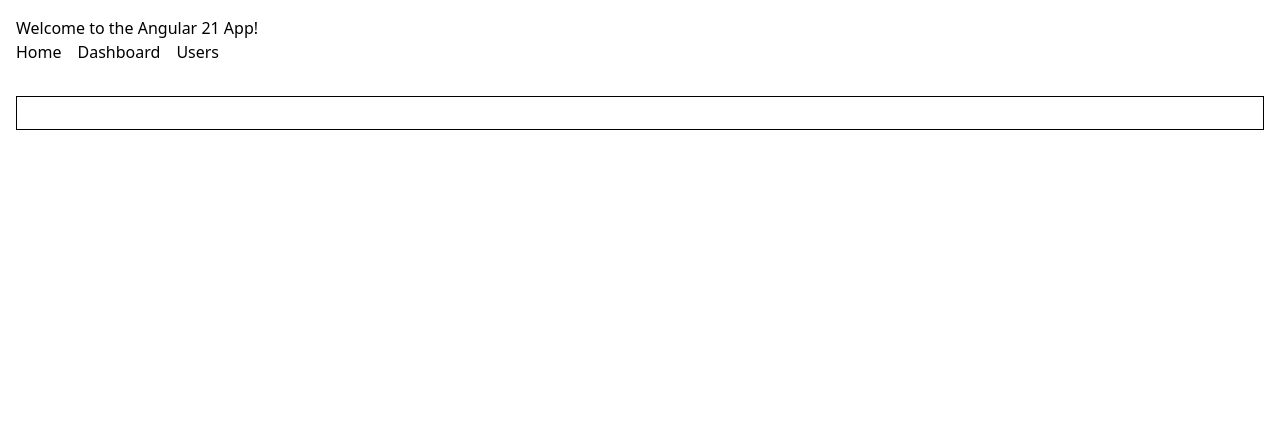
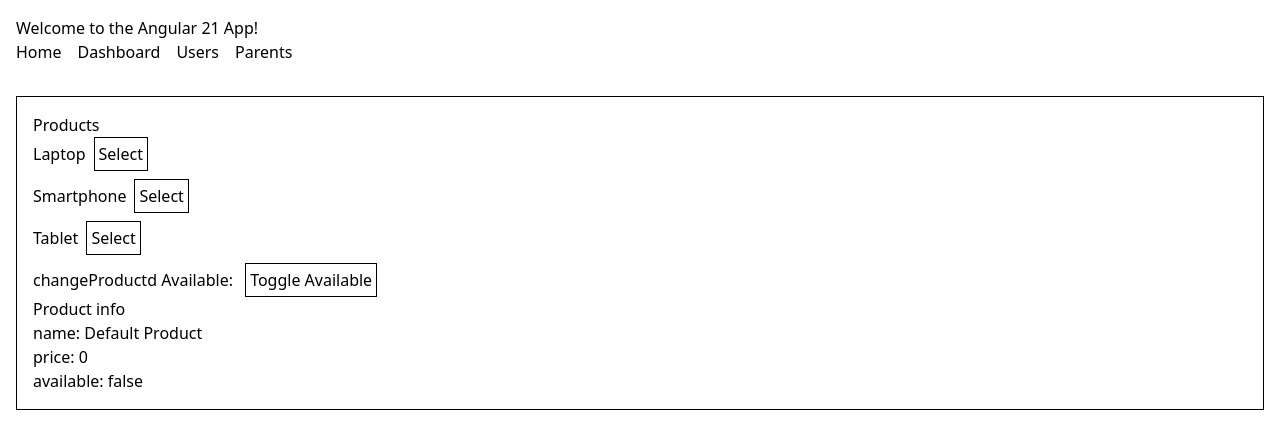
Before and after one commit to llccing-demo/angular-21, an Angular app: page /parents in a window 1280 px wide. Before the commit this address led to /. Shown: the top 448 px of the page. Built offline with nearby package versions, Linux system fonts and the light colour scheme.

Commit message:
feat: signal as input

```diff
--- a/src/app/app.html
+++ b/src/app/app.html
@@ -13,6 +13,10 @@
       <li>
         <a routerLink="/users">Users</a>
       </li>
+
+      <li>
+        <a routerLink="/parents">Parents</a>
+      </li>
     </ul>
 </div>
 
--- a/src/app/app.routes.ts
+++ b/src/app/app.routes.ts
@@ -3,5 +3,6 @@ import { Routes } from '@angular/router';
 export const routes: Routes = [
     { path: '', loadComponent: () => import('./pages/home/home').then(m => m.Home) },
     { path: 'dashboard', loadComponent: () => import('./pages/dashboard/dashboard').then(m => m.Dashboard) },
-    { path: 'users', loadComponent: () => import('./pages/users/users').then(m => m.Users) }
+    { path: 'users', loadComponent: () => import('./pages/users/users').then(m => m.Users) },
+    { path: 'parents', loadComponent: () => import('./pages/parent/parent').then(m => m.Parent) }
 ];
--- /dev/null
+++ b/src/app/pages/parent/child/child.html
@@ -0,0 +1,7 @@
+<p>Product info</p>
+
+<div>
+    <p>name: {{ name() }}</p>
+    <p>price: {{ price() }}</p>
+    <p>available: {{ available() }}</p>
+</div>
--- /dev/null
+++ b/src/app/pages/parent/child/child.ts
@@ -0,0 +1,13 @@
+import { Component, input } from '@angular/core';
+
+@Component({
+  selector: 'app-child',
+  imports: [],
+  templateUrl: './child.html',
+  styleUrl: './child.css',
+})
+export class Child {
+  name = input.required<string>()
+  price = input.required<number>()
+  available = input.required<boolean>()
+}
--- /dev/null
+++ b/src/app/pages/parent/parent.html
@@ -0,0 +1,15 @@
+<p>Products </p>
+
+@for(product of products; track product.name) {
+    <div class="mb-2">
+        <span class="mr-2"> {{ product.name }}</span>
+        <button (click)="changeProduct(product)" class="mr-2 p-1 border-1">Select</button>
+    </div>
+}
+
+<div>
+    changeProductd Available:
+    <button (click)="changeAvailable()" class="ml-2 p-1 border-1">Toggle Available</button>
+</div>
+
+<app-child [name]="proudctName()" [price]="proudctPrice()" [available]="proudctAvailable()" />
--- /dev/null
+++ b/src/app/pages/parent/parent.ts
@@ -0,0 +1,30 @@
+import { Component, signal } from '@angular/core';
+import { Child } from "./child/child";
+
+@Component({
+  selector: 'app-parent',
+  imports: [Child],
+  templateUrl: './parent.html',
+  styleUrl: './parent.css',
+})
+export class Parent {
+  products = [
+    { name: 'Laptop', price: 1200, available: true },
+    { name: 'Smartphone', price: 800, available: false },
+    { name: 'Tablet', price: 600, available: true }
+  ];
+
+  proudctName = signal('Default Product');
+  proudctPrice = signal(0);
+  proudctAvailable = signal(false);
+
+  changeProduct(product: { name: string; price: number; available: boolean }) {
+    this.proudctName.set(product.name);
+    this.proudctPrice.set(product.price);
+    this.proudctAvailable.set(product.available);
+  }
+
+  changeAvailable() {
+    this.proudctAvailable.set(!this.proudctAvailable());
+  }
+}
```
Also changed, not shown: src/app/pages/parent/child/child.css (added), src/app/pages/parent/parent.css (added), 2 other files (tests, documents, lock files or other folders).
